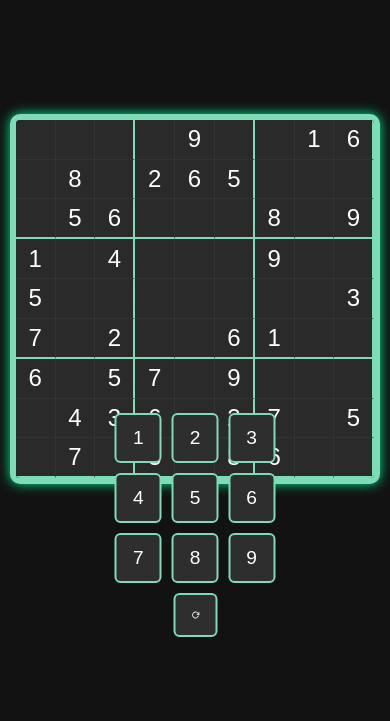
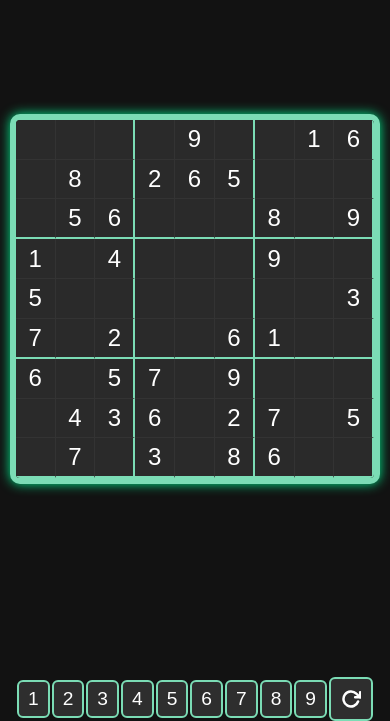
Before and after one commit to Snabes06/Sudokuweb, a plain HTML site: page index.html in a window 390 px wide. Shown: the part 123-844 px from the top of the page. Drawn offline with Linux system fonts and the light colour scheme.

Commit message:
Update styles.css
-updated responsive desgin

```diff
--- a/styles.css
+++ b/styles.css
@@ -185,13 +185,13 @@ html, body {
   .sudoku-time {
     position: absolute;
     top: 12%;
-    right: 50%;
+    right: 39.5%;
   }
 
   .signature {
     position: absolute;
     top: 5%;
-    right: 50%;
+    right: 80%;
     text-wrap: nowrap;
     height: 45%;
     width: 3vw;
@@ -231,7 +231,7 @@ html, body {
   }
 
   .num-button {
-    padding: 12px 16px;
+    padding: 6px 9px;
     font-size: 1.2rem;
     border: 2px solid #7bdcb5;
     border-radius: 6px;
@@ -239,12 +239,10 @@ html, body {
 
   .number-picker {
     margin-right: 0;
-    gap: 10px;
+    gap: 2px;
     flex-direction: row;
     position: absolute;
-    bottom: 10%;
-    left: 50%;
-    transform: translateX(-50%);
+    bottom: 0;
     flex-wrap: wrap;
     justify-content: center;
   }
```
